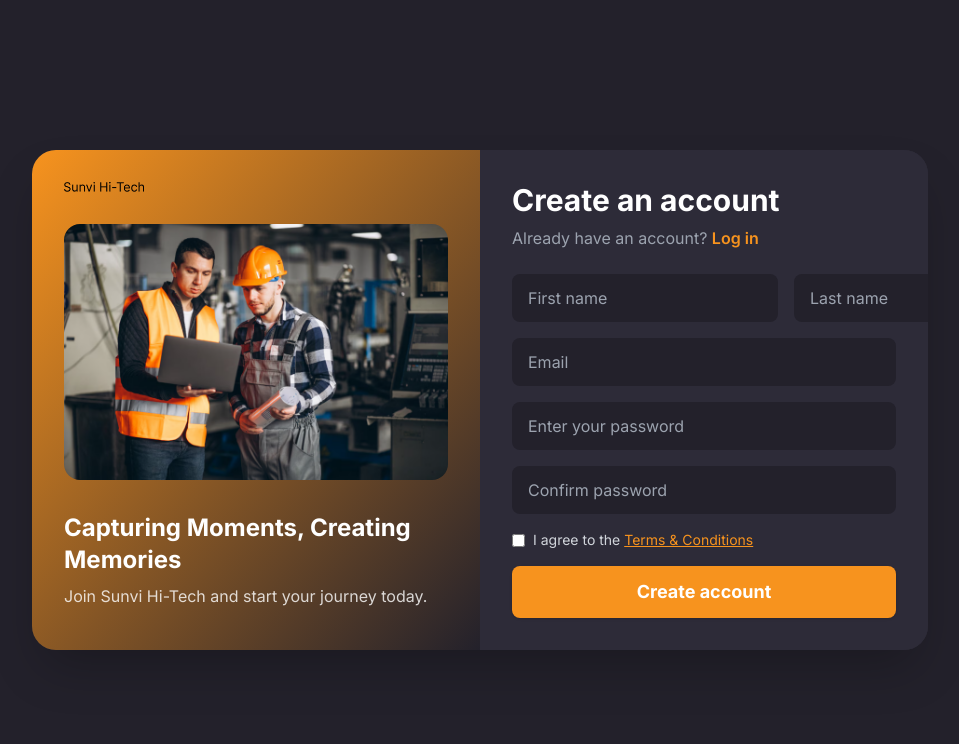
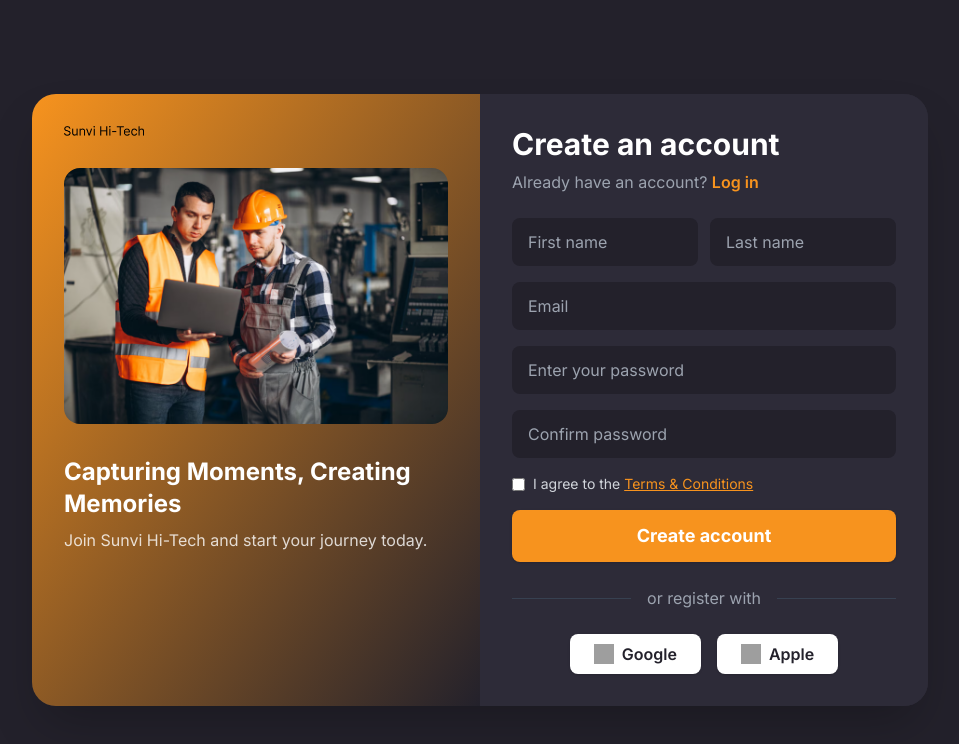
Before and after one commit to dhts-dev/dhts-dev.github.io, a React (Vite) app: page /signup in a window 1280 px wide. Shown: the top 744 px of the page, without its empty margins (160-1119 px from the left). Built offline with nearby package versions, Linux system fonts and the light colour scheme; grey boxes are pictures that could not be loaded.

Commit message:
Changes in Sign up page

```diff
--- a/src/pages/Signup.jsx
+++ b/src/pages/Signup.jsx
@@ -3,10 +3,10 @@ import { Link } from 'react-router-dom';
 
 const Signup = () => {
   return (
-    <div className="min-h-screen flex items-center justify-center bg-[#23212b] px-4 py-8">
+    <div className="min-h-screen flex items-center justify-center bg-[#23212b] px-2 py-8">
       <div className="w-full max-w-4xl bg-[#2d2b38] rounded-3xl shadow-2xl flex flex-col md:flex-row overflow-hidden">
         {/* Left Panel */}
-        <div className="md:w-1/2 bg-gradient-to-br from-[#f7931e] to-[#23212b] flex flex-col justify-between p-8">
+        <div className="md:w-1/2 bg-gradient-to-br from-[#f7931e] to-[#23212b] flex flex-col justify-between p-8 relative">
           <div>
             <img src="/images/img_header_logo.png" alt="Logo" className="w-20 mb-8" />
             <div className="h-64 w-full rounded-2xl overflow-hidden mb-8">
@@ -14,14 +14,14 @@ const Signup = () => {
                 src="/images/home.png"
                 alt="Signup Visual"
                 className="object-cover w-full h-full"
-                onError={(e) => {
-                  e.target.onerror = null;
-                  e.target.src = "https://via.placeholder.com/400x300?text=Sunvi+Hi-Tech";
-                }}
               />
             </div>
-            <h2 className="text-white text-2xl font-bold mb-2">Capturing Moments, Creating Memories</h2>
-            <p className="text-white text-opacity-80">Join Sunvi Hi-Tech and start your journey today.</p>
+            <h2 className="text-white text-2xl font-bold mb-2">
+              Capturing Moments, Creating Memories
+            </h2>
+            <p className="text-white text-opacity-80">
+              Join Sunvi Hi-Tech and start your journey today.
+            </p>
           </div>
         </div>
 
@@ -30,55 +30,57 @@ const Signup = () => {
           <h1 className="text-3xl font-extrabold text-white mb-2">Create an account</h1>
           <p className="text-gray-400 mb-6">
             Already have an account?{' '}
-            <Link to="/login" className="text-[#f7931e] font-semibold hover:underline">Log in</Link>
+            <Link to="/login" className="text-[#f7931e] font-semibold hover:underline">
+              Log in
+            </Link>
           </p>
 
           <form className="space-y-4">
-            <div className="flex flex-col sm:flex-row gap-4">
+            {/* Name Fields */}
+            <div className="w-full flex flex-col md:flex-row gap-3">
               <input
                 type="text"
                 placeholder="First name"
-                className="flex-1 px-4 py-3 rounded-lg bg-[#23212b] text-white focus:outline-none focus:ring-2 focus:ring-[#f7931e]"
-                required
+                className="w-full md:w-1/2 px-4 py-3 rounded-lg bg-[#23212b] text-white focus:outline-none focus:ring-2 focus:ring-[#f7931e]"
               />
               <input
                 type="text"
                 placeholder="Last name"
-                className="flex-1 px-4 py-3 rounded-lg bg-[#23212b] text-white focus:outline-none focus:ring-2 focus:ring-[#f7931e]"
-                required
+                className="w-full md:w-1/2 px-4 py-3 rounded-lg bg-[#23212b] text-white focus:outline-none focus:ring-2 focus:ring-[#f7931e]"
               />
             </div>
+
+            {/* Email */}
             <input
               type="email"
               placeholder="Email"
               className="w-full px-4 py-3 rounded-lg bg-[#23212b] text-white focus:outline-none focus:ring-2 focus:ring-[#f7931e]"
-              required
             />
+
+            {/* Password */}
             <input
               type="password"
               placeholder="Enter your password"
               className="w-full px-4 py-3 rounded-lg bg-[#23212b] text-white focus:outline-none focus:ring-2 focus:ring-[#f7931e]"
-              required
-              minLength="8"
             />
             <input
               type="password"
               placeholder="Confirm password"
               className="w-full px-4 py-3 rounded-lg bg-[#23212b] text-white focus:outline-none focus:ring-2 focus:ring-[#f7931e]"
-              required
             />
+
+            {/* Terms */}
             <div className="flex items-center">
-              <input
-                type="checkbox"
-                id="terms"
-                className="mr-2 accent-[#f7931e]"
-                required
-              />
+              <input type="checkbox" id="terms" className="mr-2 accent-[#f7931e]" />
               <label htmlFor="terms" className="text-gray-300 text-sm">
                 I agree to the{' '}
-                <Link to="/terms" className="text-[#f7931e] underline">Terms & Conditions</Link>
+                <a href="#" className="text-[#f7931e] underline">
+                  Terms & Conditions
+                </a>
               </label>
             </div>
+
+            {/* Submit */}
             <button
               type="submit"
               className="w-full py-3 rounded-lg bg-[#f7931e] text-white font-bold text-lg shadow hover:bg-[#d87c0e] transition"
@@ -86,6 +88,33 @@ const Signup = () => {
               Create account
             </button>
           </form>
+
+          {/* Divider */}
+          <div className="flex items-center my-6">
+            <div className="flex-grow h-px bg-gray-700" />
+            <span className="mx-4 text-gray-400">or register with</span>
+            <div className="flex-grow h-px bg-gray-700" />
+          </div>
+
+          {/* Social Buttons */}
+          <div className="flex gap-4 justify-center">
+            <button className="flex items-center gap-2 px-6 py-2 rounded-lg bg-white text-[#23212b] font-semibold shadow hover:bg-gray-200 transition">
+              <img
+                src="https://upload.wikimedia.org/wikipedia/commons/5/53/Google_%22G%22_Logo.svg"
+                alt="Google"
+                className="w-5 h-5"
+              />
+              Google
+            </button>
+            <button className="flex items-center gap-2 px-6 py-2 rounded-lg bg-white text-[#23212b] font-semibold shadow hover:bg-gray-200 transition">
+              <img
+                src="https://upload.wikimedia.org/wikipedia/commons/f/fa/Apple_logo_black.svg"
+                alt="Apple"
+                className="w-5 h-5"
+              />
+              Apple
+            </button>
+          </div>
         </div>
       </div>
     </div>
```
